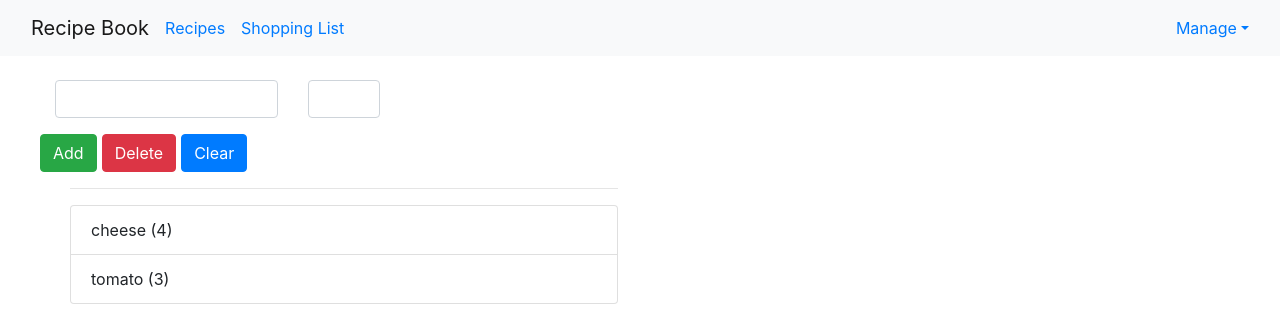
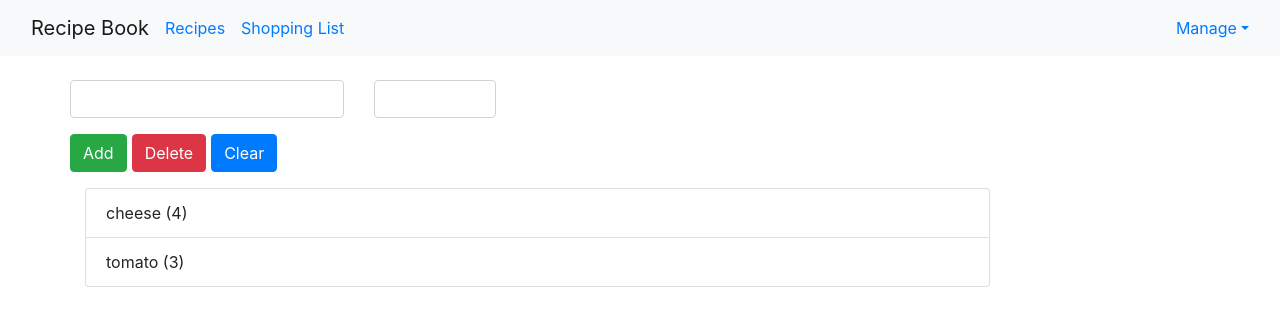
Before and after one commit to jaCod3r/RecipeApp, an Angular app: page / in a window 1280 px wide. Both pictures are taken after a click on the link "Shopping List". Shown: the top 326 px of the page. Built offline with nearby package versions, Linux system fonts and the light colour scheme.

Commit message:
Few styling fixes

```diff
--- a/src/app/recipes/recipes-list/recipe-item/recipe-item.component.html
+++ b/src/app/recipes/recipes-list/recipe-item/recipe-item.component.html
@@ -1,9 +1,9 @@
-<a href="#" class="list-group-item clearfix" (click)="onSelected()">
-  <div class="pull-left">
+<a href="#" class="list-group-item clearfix mb-3" (click)="onSelected()">
+  <div class="flex-column">
     <h4 class="list-group-item-heading">{{recipe.name}}</h4>
     <p class="list-group-item-text">{{recipe.description}}</p>
   </div>
-  <span class="pull-right">
+  <span class="flex-row">
     <img [src]="recipe.imagePath" alt="{{recipe.name}}" class="img-responsive" style="max-height: 100px">
   </span>
 </a>
--- a/src/app/recipes/recipes-list/recipes-list.component.html
+++ b/src/app/recipes/recipes-list/recipes-list.component.html
@@ -1,11 +1,11 @@
-<div class="row">
+<div class="row mb-3">
   <div class="col-xs-12">
     <button class="btn btn-success mt-4">
       New Recipe
     </button>
   </div>
 </div>
-<hr>
+
 <div class="row">
   <div class="col-xs-12">
     <app-recipe-item *ngFor="let recipeElement of recipes" [recipe]="recipeElement"></app-recipe-item>
--- a/src/app/shopping-list/shopping-edit/shopping-edit.component.html
+++ b/src/app/shopping-list/shopping-edit/shopping-edit.component.html
@@ -2,17 +2,17 @@
   <div class="col-xs-12">
     <form action="">
       <div class="row">
-        <div class="col-sm-5 form-group">
+        <div class="col-sm-6 form-group">
           <label for="name"></label>
           <input type="text" id="name" class="form-control" #nameInput>
         </div>
-        <div class="col-sm-2 form-group">
+        <div class="col-sm-3 form-group">
           <label for="amount"></label>
           <input type="number" id="amount" class="form-control" #amountInput>
         </div>
       </div>
       <div class="row">
-        <div class="col-xs-12">
+        <div class="col-sm-12">
           <button class="btn btn-success" type="submit" (click)="onAddItem()">Add</button>
           <button class="btn btn-danger"  type="button">Delete</button>
           <button class="btn btn-primary" type="reset">Clear</button>
--- a/src/app/shopping-list/shopping-list.component.html
+++ b/src/app/shopping-list/shopping-list.component.html
@@ -1,9 +1,8 @@
 <div class="row">
-  <div class="col-xs-10">
+  <div class="col-sm-10">
     <app-shopping-edit></app-shopping-edit>
-    <hr>
 
-    <ul class="list-group">
+    <ul class="list-group col-sm-12 mt-3">
       <a class="list-group-item" style="cursor: pointer" *ngFor="let ingredient of ingredients">
         {{ingredient.name}} ({{ingredient.amount}})
       </a>
```
